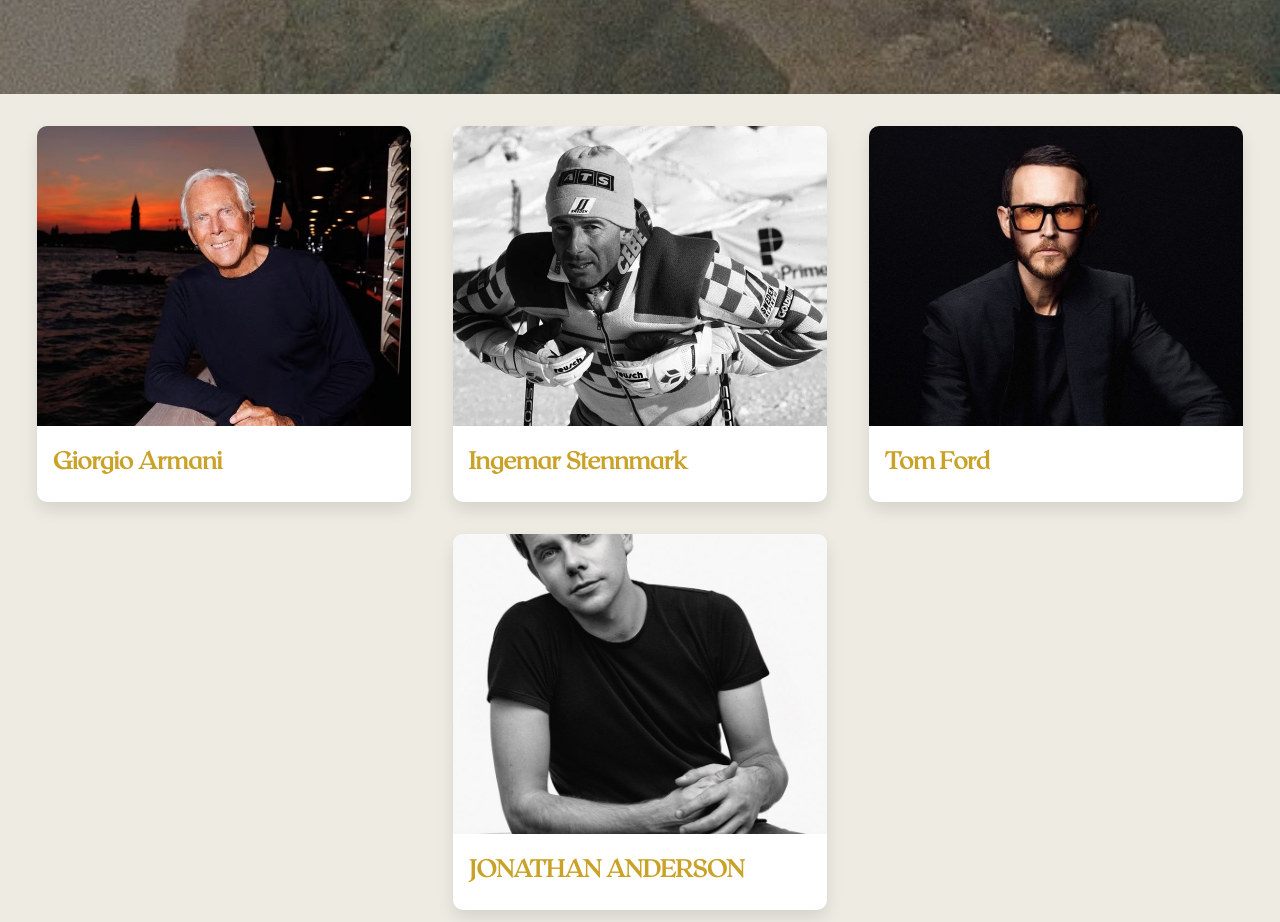
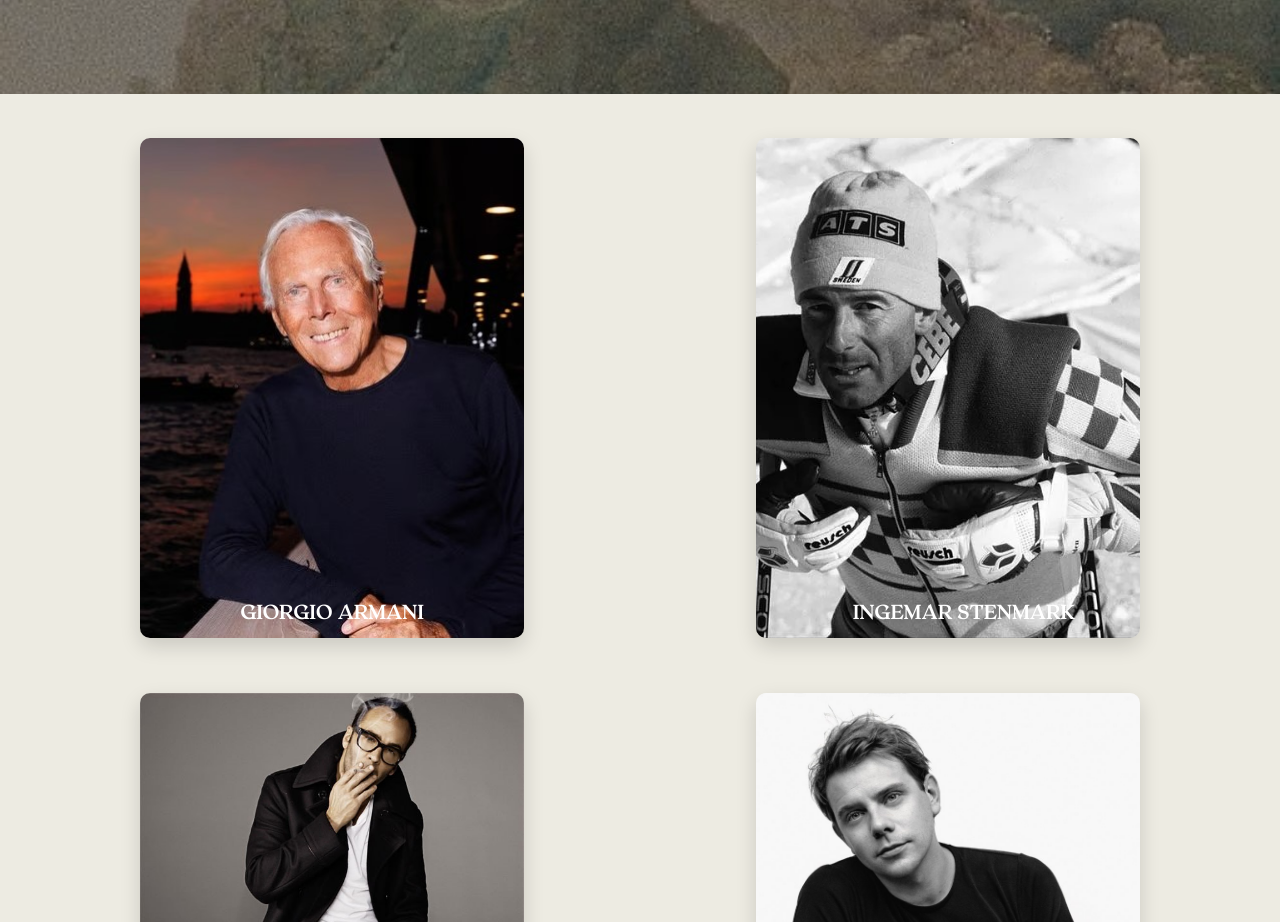
Before and after one commit to Samu1024/NIVA, a plain HTML site: page historias.html in a window 1280 px wide. Shown: the part 306-1228 px from the top of the page. Drawn offline with Linux system fonts and the light colour scheme; a web font is replaced by a local one.

Commit message:
cambioshistoria

```diff
--- a/historias.html
+++ b/historias.html
@@ -76,7 +76,7 @@
     <!-- ******** CUERPO DE LA PÁGINA ******** -->
     <header class="blog_banner">
       <div class="texto_portada">
-        <h1>Historias de NIVA</h1>
+        <h1 style="color: white;">Historias de NIVA</h1>
         <p>La bondad del alma reside en la veracidad de sus historias</p>
       </div>
     </header>
@@ -85,24 +85,22 @@
       <section class="blog_section">
         <div class="blog_post">
           <img src="assets/img/cuerpo/blog/post_1.jpeg" alt="Post 1" />
+          <div class="overlay_nombre">GIORGIO ARMANI</div>
+        </div>
+        </div>
+
+        <div class="blog_post">
+          <img src="assets/img/cuerpo/blog/post_2.jpeg" alt="Post 2" />
           <div class="blog_text">
-            <h2>Giorgio Armani</h2>
+            <div class="overlay_nombre">INGEMAR STENMARK</div>
 
           </div>
         </div>
 
         <div class="blog_post">
-          <img src="assets/img/cuerpo/blog/post_2.jpeg" alt="Post 2" />
+          <img src="assets/img/cuerpo/blog/post3.jpeg" alt="Post 3" />
           <div class="blog_text">
-            <h2>Ingemar Stennmark</h2>
-
-          </div>
-        </div>
-
-        <div class="blog_post">
-          <img src="assets/img/cuerpo/blog/post_3.jpeg" alt="Post 3" />
-          <div class="blog_text">
-            <h2>Tom Ford</h2>
+            <div class="overlay_nombre">TOM FORD</div>
 
           </div>
         </div>
@@ -110,7 +108,7 @@
         <div class="blog_post">
           <img src="assets/img/cuerpo/blog/post_4.jpeg" alt="Post 4"/>
           <div class="blog_text">
-            <h2>JONATHAN ANDERSON</h2>
+            <div class="overlay_nombre">JONATHAN ANDERSON</div>
           </div>
         </div>
       </section>
--- a/styles.css
+++ b/styles.css
@@ -1018,6 +1018,7 @@ footer {
   /* background: rgba(0, 0, 0, 0.3); */
   padding: 2em;
   border-radius: 10px;
+
 }
 
 .blog_banner h1 {
@@ -1028,7 +1029,7 @@ footer {
 .blog_banner p {
   font-size: 1.5rem;
   /* color: #b08b1e; */
-  color: #edebe2;
+  color: #c9a227;
   font-weight: bold;
 }
 
@@ -1037,21 +1038,28 @@ footer {
   padding: 2em 1em;
   /* background-color: #f5f5f5; */
   background-color: #edebe2;
+
+
 }
 
 .blog_section {
-  display: flex;
-  flex-wrap: wrap;
-  justify-content: space-around;
+  display: grid;
+  grid-template-columns: repeat(2, 1fr);
+  gap: 2rem;
+  justify-items: center;
+  max-width: 1200px;
+  margin: 0 auto;
+
 }
 
 .blog_post {
-  width: 30%;
-  margin-bottom: 2em;
-  background: white;
+  position: relative;
+  width: 30vw;
+  height: 500px;
+  margin: 2%;
+  overflow: hidden;
   border-radius: 10px;
-  box-shadow: 0 0.5em 1em rgba(0, 0, 0, 0.1);
-  overflow: hidden;
+  box-shadow: 0 8px 20px rgba(0, 0, 0, 0.15);
   transition: transform 0.3s ease;
 }
 
@@ -1061,12 +1069,28 @@ footer {
 
 .blog_post img {
   width: 100%;
-  height: 300px;
+  height: 100%;
   object-fit: cover;
+  display: block;
+  object-position:center top;
+
+
+}
+.overlay_nombre {
+  position: absolute;
+  bottom: 0;
+  width: 100%;
+  color: #ffffff;
+  text-align: center;
+  font-weight: bold;
+  padding: 15px;
+  font-size: 1.2rem;
+  letter-spacing: 1px;
 }
 
 .blog_text {
   padding: 1em;
+  text-align: center;
 }
 
 .blog_text h2 {
```
Also changed, not shown: assets/img/cuerpo/blog/post3.jpeg (added).
